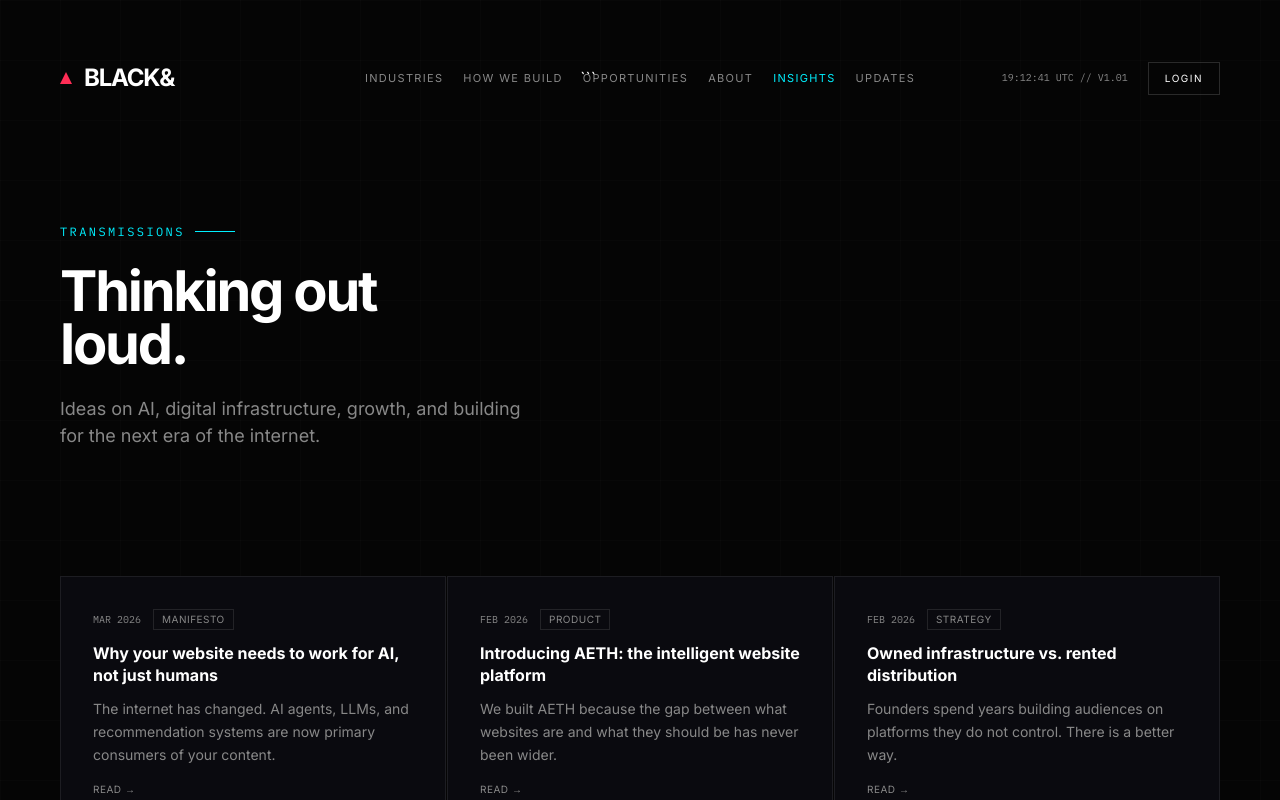
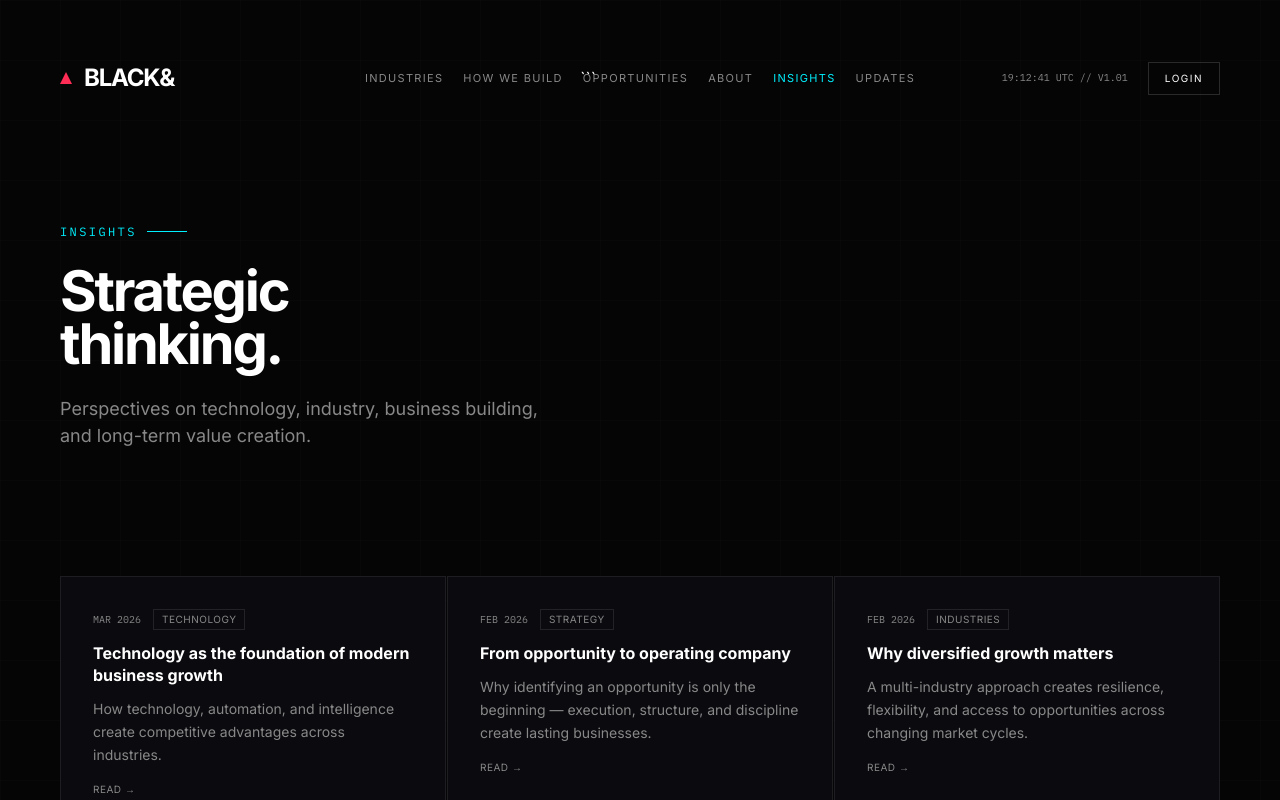
Before and after one commit to blackandb/aeth, a Next.js app: page /blog in a window 1280 px wide. Shown: the top 800 px of the page. Built offline with nearby package versions, Linux system fonts and the light colour scheme.

Commit message:
Update page.tsx

```diff
--- a/src/app/blog/page.tsx
+++ b/src/app/blog/page.tsx
@@ -2,29 +2,29 @@ import type { Metadata } from "next";
 import Link from "next/link";
 
 export const metadata: Metadata = {
-  title: "Blog — AETH",
-  description: "Ideas on AI, digital infrastructure, growth, and building for the next era of the internet.",
+  title: "Insights — BLACK&",
+  description: "Insights on technology, industry, strategy, business building, and long-term value creation.",
 };
 
 const posts = [
-  { slug: "ai-website", date: "Mar 2026", tag: "Manifesto", title: "Why your website needs to work for AI, not just humans", excerpt: "The internet has changed. AI agents, LLMs, and recommendation systems are now primary consumers of your content." },
-  { slug: "introducing-aeth", date: "Feb 2026", tag: "Product", title: "Introducing AETH: the intelligent website platform", excerpt: "We built AETH because the gap between what websites are and what they should be has never been wider." },
-  { slug: "#", date: "Feb 2026", tag: "Strategy", title: "Owned infrastructure vs. rented distribution", excerpt: "Founders spend years building audiences on platforms they do not control. There is a better way." },
-  { slug: "#", date: "Jan 2026", tag: "Technical", title: "How we score AI readiness for websites", excerpt: "A behind-the-scenes look at the AETH AI Readiness Score — what it measures, why it matters." },
-  { slug: "#", date: "Jan 2026", tag: "Growth", title: "The conversion gap: why traffic alone is not enough", excerpt: "Most websites optimize for visitors. AETH optimizes for outcomes." },
-  { slug: "#", date: "Dec 2025", tag: "Vision", title: "The post-search era: what comes after Google?", excerpt: "Search is being unbundled by AI. We explore what this means for founders." },
+  { slug: "technology-and-intelligence", date: "Mar 2026", tag: "Technology", title: "Technology as the foundation of modern business growth", excerpt: "How technology, automation, and intelligence create competitive advantages across industries." },
+  { slug: "building-companies", date: "Feb 2026", tag: "Strategy", title: "From opportunity to operating company", excerpt: "Why identifying an opportunity is only the beginning — execution, structure, and discipline create lasting businesses." },
+  { slug: "#", date: "Feb 2026", tag: "Industries", title: "Why diversified growth matters", excerpt: "A multi-industry approach creates resilience, flexibility, and access to opportunities across changing market cycles." },
+  { slug: "#", date: "Jan 2026", tag: "Construction", title: "Infrastructure, construction, and long-term value", excerpt: "Civil and industrial construction remain essential pillars for economic development and strategic asset creation." },
+  { slug: "#", date: "Jan 2026", tag: "Defense", title: "Security, technology, and strategic capability", excerpt: "Defense-related industries require innovation, reliability, and long-term strategic thinking." },
+  { slug: "#", date: "Dec 2025", tag: "Vision", title: "The BLACK& approach to opportunity", excerpt: "Built on intelligence and driven by opportunity, BLACK& focuses on building companies and creating long-term value." },
 ];
 
 export default function BlogPage() {
   return (
     <>
       <section className="flex min-h-[60vh] flex-col justify-center py-24">
-        <div className="eyebrow">Transmissions</div>
+        <div className="eyebrow">Insights</div>
         <h1 className="max-w-[400px] text-[56px] font-bold leading-[0.95] tracking-[-0.04em] max-lg:text-[40px] max-md:text-[32px]">
-          Thinking out loud.
+          Strategic thinking.
         </h1>
         <p className="mt-6 max-w-[480px] text-lg leading-[1.5] text-secondary">
-          Ideas on AI, digital infrastructure, growth, and building for the next era of the internet.
+          Perspectives on technology, industry, business building, and long-term value creation.
         </p>
       </section>
 
```
